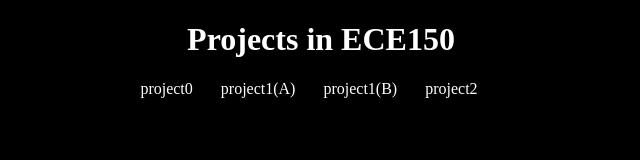
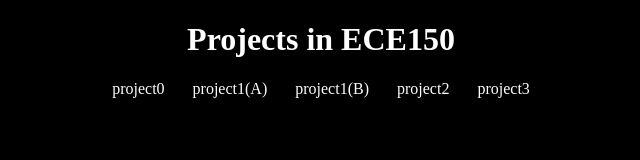
Before and after one commit to Chaojidajian/chaojidajian.github.io, a plain HTML site: page projects.html in a window 1280 px wide. Shown: the whole page, without its empty margins (319-959 px from the left). Drawn offline with Linux system fonts and the light colour scheme.

Commit message:
project3 added

```diff
--- a/projects.html
+++ b/projects.html
@@ -26,6 +26,7 @@
     <span class="placeholder"></span>
     <a target="_blank" style=" text-decoration: none; "href="./src/project/project2.pdf">project2</a>
     <span class="placeholder"></span>
+    <a target="_blank" style=" text-decoration: none; "href="./src/project/project3.pdf">project3</a>
   </div>
 
 
```
Also changed, not shown: 1 other file.
